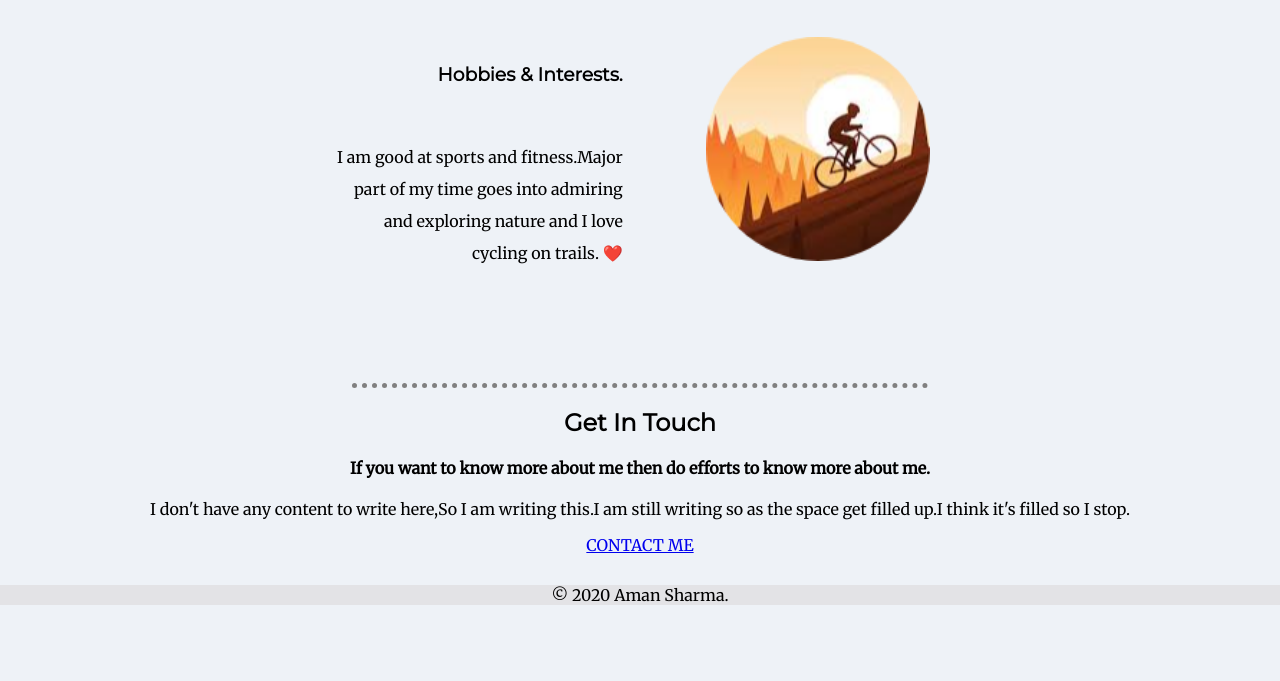
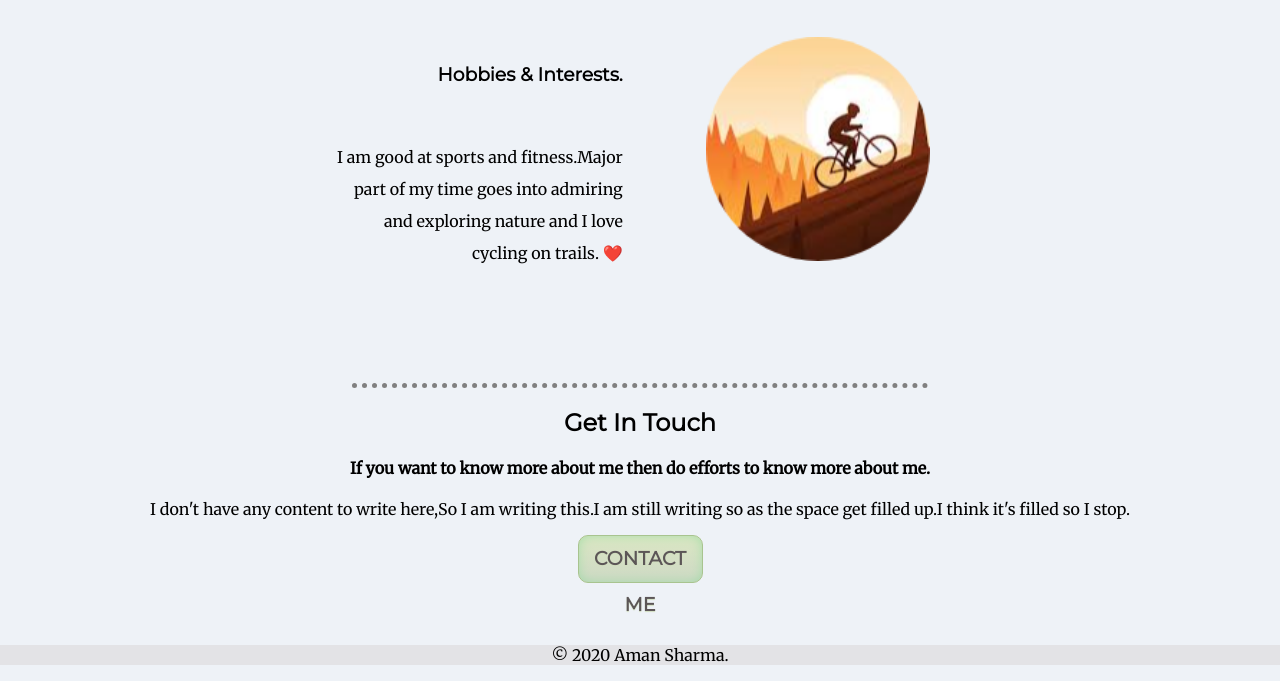
Before and after one commit to Cozi-code/Amanlive, a plain HTML site: page index.html in a window 1280 px wide. Shown: the part 1068-1749 px from the top of the page. Before the commit the page ends 1689 px from the top, so only its background shows below. Drawn offline with Linux system fonts and the light colour scheme.

Commit message:
Update styles.css

```diff
--- a/css/styles.css
+++ b/css/styles.css
@@ -98,3 +98,46 @@ float:right;
   background-color: #E3E3E6;
   margin-top:30px;
 }
+.btn {
+	-moz-box-shadow:inset 0px 0px 14px -3px #93db9e;
+	-webkit-box-shadow:inset 0px 0px 14px -3px #93db9e;
+	box-shadow:inset 0px 0px 14px -3px #93db9e;
+	background:-webkit-gradient( linear, left top, left bottom, color-stop(0.05, #dbe6c4), color-stop(1, #ced9c5) );
+	background:-moz-linear-gradient( center top, #dbe6c4 5%, #ced9c5 100% );
+	filter:progid:DXImageTransform.Microsoft.gradient(startColorstr='#dbe6c4', endColorstr='#ced9c5');
+	background-color:#dbe6c4;
+	-webkit-border-top-left-radius:10px;
+	-moz-border-radius-topleft:10px;
+	border-top-left-radius:10px;
+	-webkit-border-top-right-radius:10px;
+	-moz-border-radius-topright:10px;
+	border-top-right-radius:10px;
+	-webkit-border-bottom-right-radius:10px;
+	-moz-border-radius-bottomright:10px;
+	border-bottom-right-radius:10px;
+	-webkit-border-bottom-left-radius:10px;
+	-moz-border-radius-bottomleft:10px;
+	border-bottom-left-radius:10px;
+text-indent:0;
+	border:1px solid #a8c48f;
+	display:inline-block;
+	color:#5c5657;
+	font-family:Montserrat;
+	font-size:19px;
+	font-weight:bold;
+	font-style:normal;
+height:46px;
+	line-height:46px;
+width:123px;
+	text-decoration:none;
+	text-align:center;
+	text-shadow:0px 1px 1px #d1debf;
+}.btn:hover {
+	background:-webkit-gradient( linear, left top, left bottom, color-stop(0.05, #ced9c5), color-stop(1, #dbe6c4) );
+	background:-moz-linear-gradient( center top, #ced9c5 5%, #dbe6c4 100% );
+	filter:progid:DXImageTransform.Microsoft.gradient(startColorstr='#ced9c5', endColorstr='#dbe6c4');
+	background-color:#ced9c5;
+}.btn:active {
+	position:relative;
+	top:1px;
+}
```
